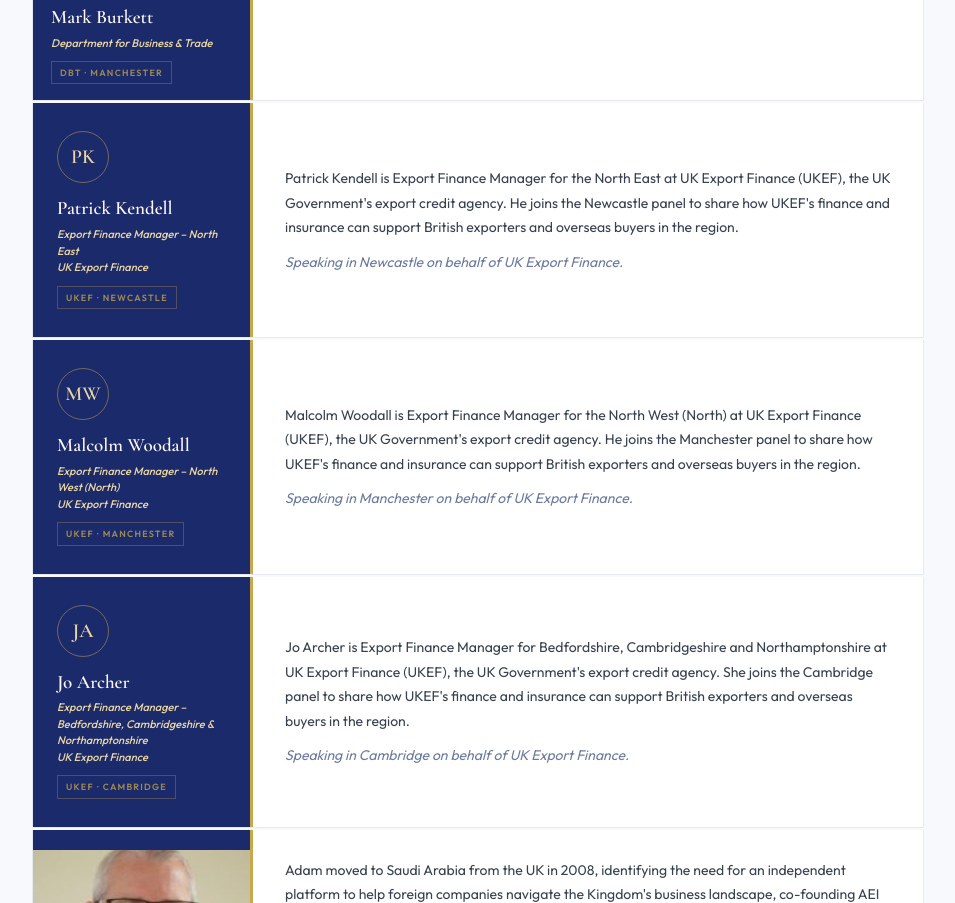
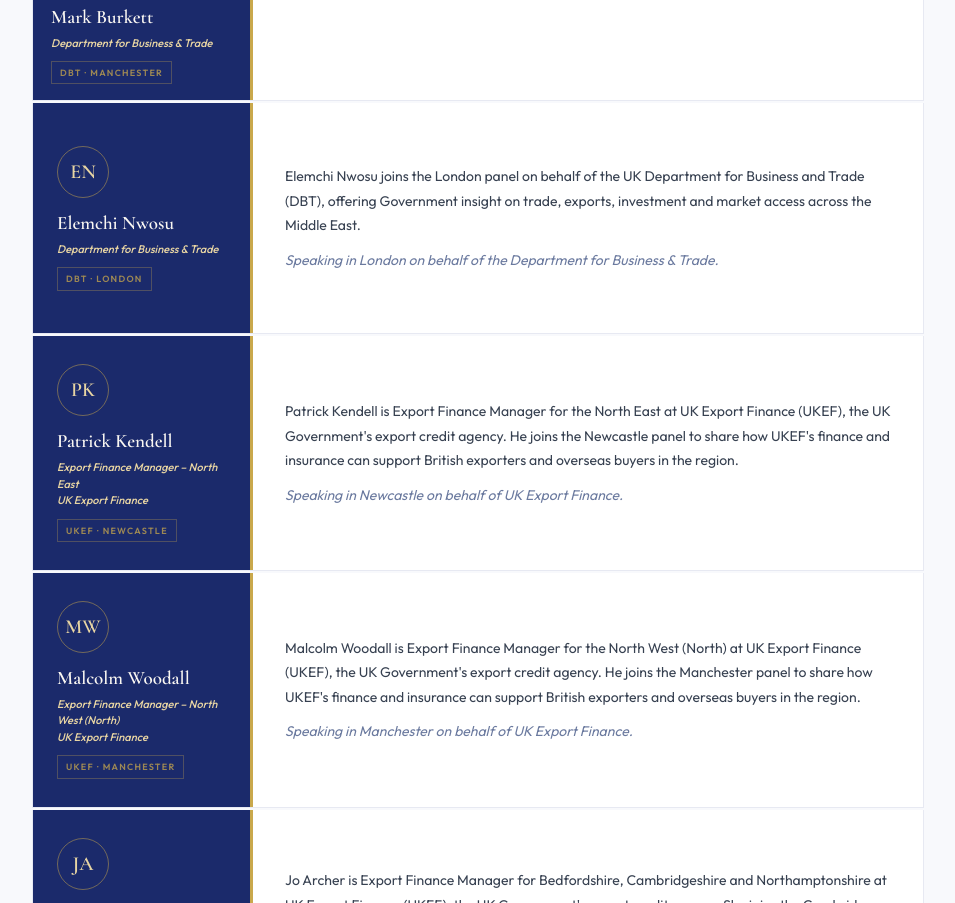
Before and after one commit to Middle-East-Association/UK-ROADSHOW, a plain HTML site: page speakers.html in a window 1280 px wide. Shown: the part 1899-2802 px from the top of the page, without its empty margins (162-1117 px from the left). Drawn offline with nearby package versions, Linux system fonts and the light colour scheme.

Commit message:
Name Elemchi Nwosu as London DBT representative (#28)
Replace the generic London DBT org card with a named card for
Elemchi Nwosu on london.html, and add her to the combined
speakers.html in the DBT group. Rendered as an "EN" initials
card (no photo/title yet) mirroring the other named DBT reps.

Co-authored-by: Sophia Hopton <sophiahopton@Mac.lan>
Co-authored-by: Claude Opus 4.8 <noreply@anthropic.com>

```diff
--- a/speakers.html
+++ b/speakers.html
@@ -132,6 +132,24 @@
         <div class="speaker-bio">
           <p>With over 35 years' export experience &mdash; from leading a blue-chip corporation's export department to building his own businesses &mdash; Mark Burkett helps UK companies grow domestically and internationally. As a Business Growth Adviser for BIST, he shares practical knowledge and a passion for confidently taking ideas and products to the world.</p>
           <p style="font-style:italic; color:var(--muted);">Speaking in Manchester on behalf of the Department for Business &amp; Trade.</p>
+        </div>
+      </div>
+    </div>
+  </div>
+  <div class="speaker-card">
+    <div class="speaker-inner">
+      <div class="speaker-left">
+        <div class="speaker-initials">EN</div>
+        <div class="speaker-details">
+          <div class="speaker-name">Elemchi Nwosu</div>
+          <div class="speaker-role">Department for Business &amp; Trade</div>
+          <div class="speaker-org-tag">DBT &middot; London</div>
+        </div>
+      </div>
+      <div class="speaker-right">
+        <div class="speaker-bio">
+          <p>Elemchi Nwosu joins the London panel on behalf of the UK Department for Business and Trade (DBT), offering Government insight on trade, exports, investment and market access across the Middle East.</p>
+          <p style="font-style:italic; color:var(--muted);">Speaking in London on behalf of the Department for Business &amp; Trade.</p>
         </div>
       </div>
     </div>
```
Also changed, not shown: london.html (+6 -5 lines).
